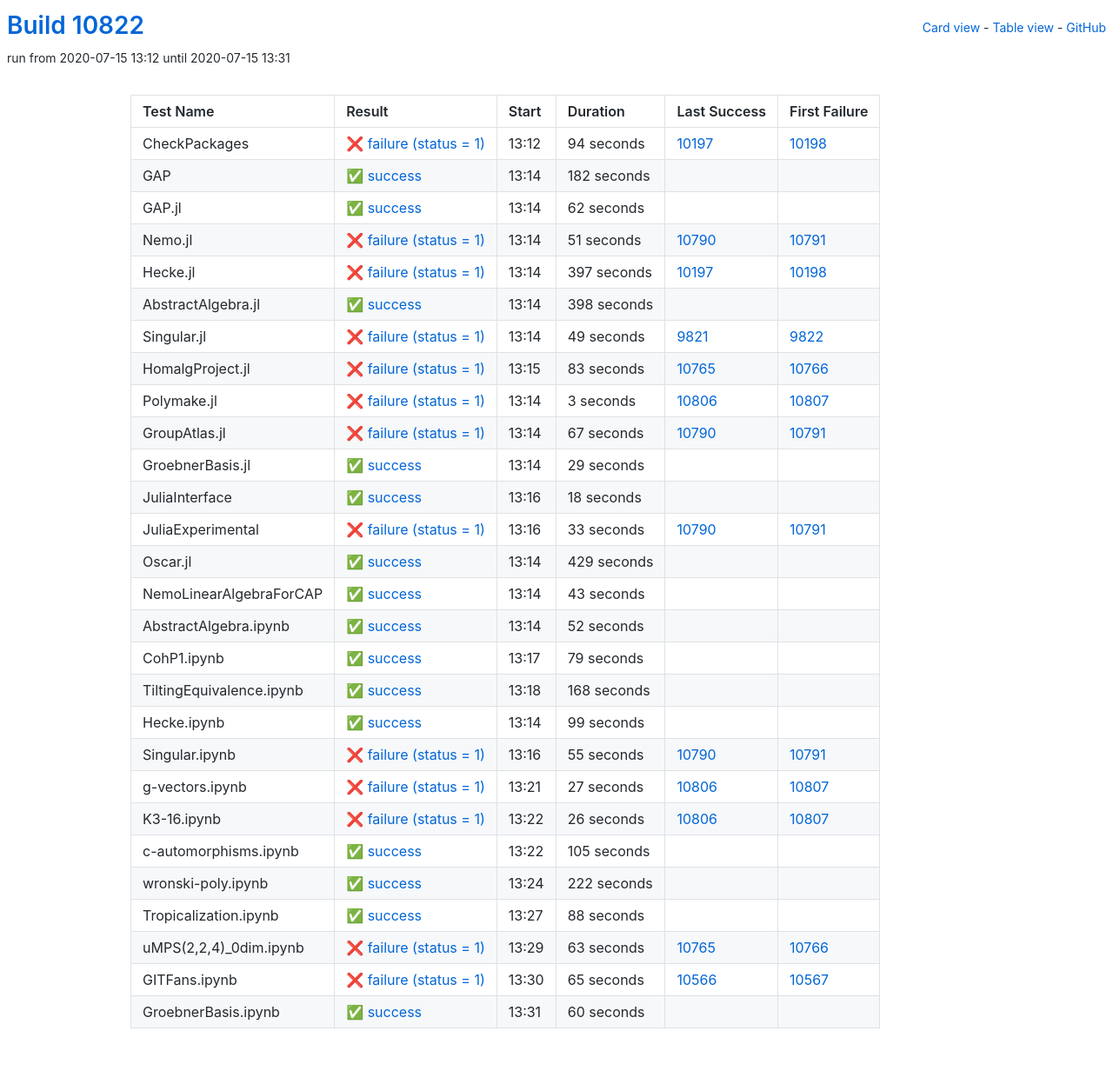
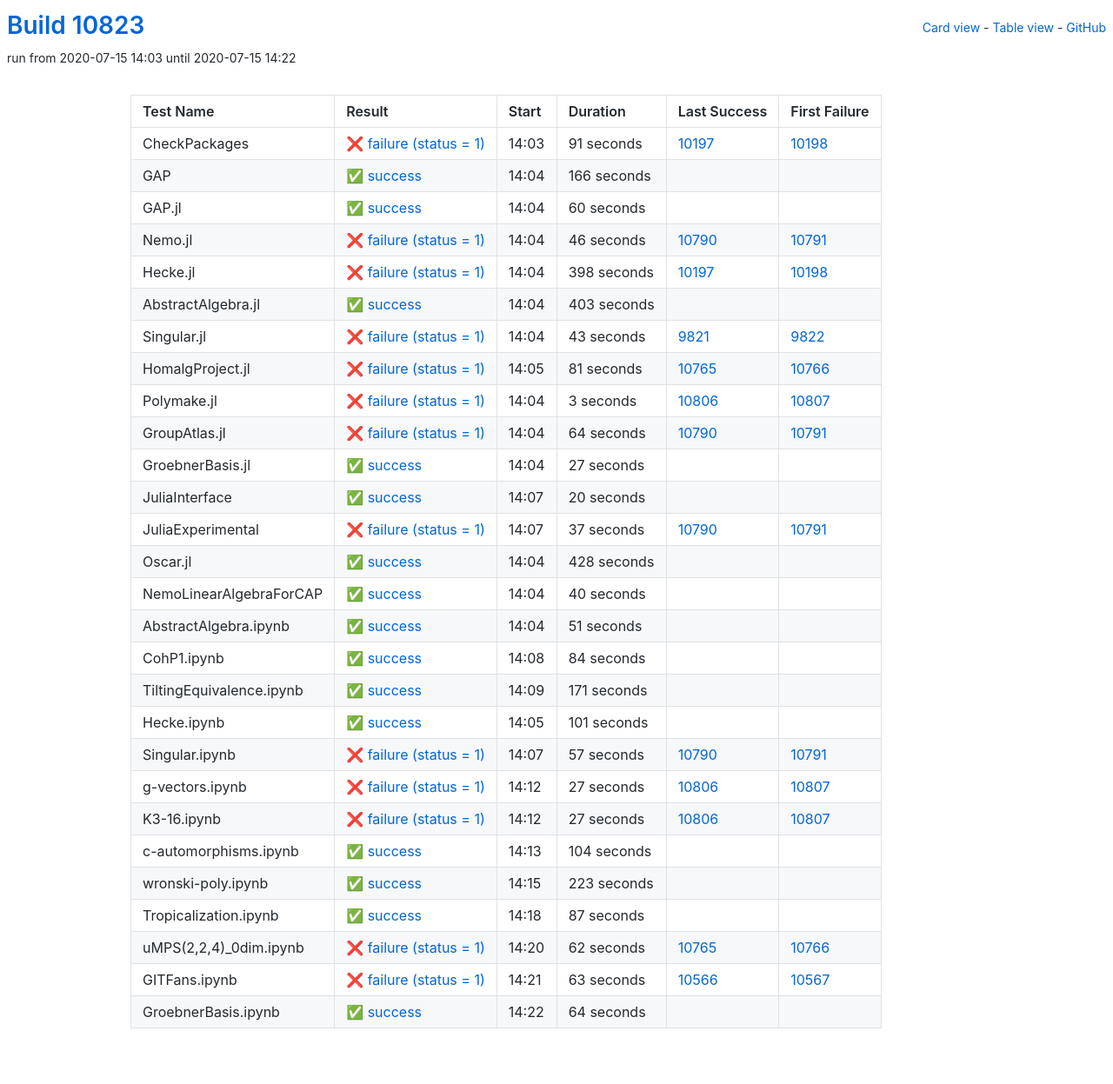
Before and after one commit to oscar-system/oscar-ci-status, a Jekyll site: the page built from table.html, in a window 1280 px wide. Shown: the whole page at 87% size. Built offline with Jekyll 4.4.1, drawn with Linux system fonts in a browser that asks for light colours.

Commit message:
Build #10823

```diff
--- a/_data/ci.yml
+++ b/_data/ci.yml
@@ -1,6 +1,6 @@
 ---
-build: 10822
-build_url: https://oscarci.mathematik.uni-kl.de/job/oscar/10822/
+build: 10823
+build_url: https://oscarci.mathematik.uni-kl.de/job/oscar/10823/
 job: oscar
 organization: oscar-system
 repo: oscar-ci-status
@@ -8,104 +8,104 @@
 tests:
 - name: CheckPackages
   id: checkpackages
-  log: https://oscarci.mathematik.uni-kl.de/job/oscar/10822/artifact/logs/build-10822/CheckPackages.log
-  start: 2020-07-15 13:12
+  log: https://oscarci.mathematik.uni-kl.de/job/oscar/10823/artifact/logs/build-10823/CheckPackages.log
+  start: 2020-07-15 14:03
   success: false
   exitcode: 1
   status: failure
-  duration: 94
+  duration: 91
   last_success: 10197
   last_success_url: https://oscarci.mathematik.uni-kl.de/job/oscar/10197/
   first_failure: 10198
   first_failure_url: https://oscarci.mathematik.uni-kl.de/job/oscar/10198/
 - name: GAP
   id: gap
-  log: https://oscarci.mathematik.uni-kl.de/job/oscar/10822/artifact/logs/build-10822/GAP.log
-  start: 2020-07-15 13:14
+  log: https://oscarci.mathematik.uni-kl.de/job/oscar/10823/artifact/logs/build-10823/GAP.log
+  start: 2020-07-15 14:04
   success: true
   exitcode: 0
   status: success
-  duration: 182
+  duration: 166
   last_success: false
   last_success_url:
   first_failure: false
   first_failure_url:
 - name: GAP.jl
   id: gap-jl
-  log: https://oscarci.mathematik.uni-kl.de/job/oscar/10822/artifact/logs/build-10822/GAP.jl.log
-  start: 2020-07-15 13:14
+  log: https://oscarci.mathematik.uni-kl.de/job/oscar/10823/artifact/logs/build-10823/GAP.jl.log
+  start: 2020-07-15 14:04
   success: true
   exitcode: 0
   status: success
-  duration: 62
+  duration: 60
   last_success: false
   last_success_url:
   first_failure: false
   first_failure_url:
 - name: Nemo.jl
   id: nemo-jl
-  log: https://oscarci.mathematik.uni-kl.de/job/oscar/10822/artifact/logs/build-10822/Nemo.jl.log
-  start: 2020-07-15 13:14
+  log: https://oscarci.mathematik.uni-kl.de/job/oscar/10823/artifact/logs/build-10823/Nemo.jl.log
+  start: 2020-07-15 14:04
   success: false
   exitcode: 1
   status: failure
-  duration: 51
+  duration: 46
   last_success: 10790
   last_success_url: https://oscarci.mathematik.uni-kl.de/job/oscar/10790/
   first_failure: 10791
   first_failure_url: https://oscarci.mathematik.uni-kl.de/job/oscar/10791/
 - name: Hecke.jl
   id: hecke-jl
-  log: https://oscarci.mathematik.uni-kl.de/job/oscar/10822/artifact/logs/build-10822/Hecke.jl.log
-  start: 2020-07-15 13:14
+  log: https://oscarci.mathematik.uni-kl.de/job/oscar/10823/artifact/logs/build-10823/Hecke.jl.log
+  start: 2020-07-15 14:04
   success: false
   exitcode: 1
   status: failure
-  duration: 397
+  duration: 398
   last_success: 10197
   last_success_url: https://oscarci.mathematik.uni-kl.de/job/oscar/10197/
   first_failure: 10198
   first_failure_url: https://oscarci.mathematik.uni-kl.de/job/oscar/10198/
 - name: AbstractAlgebra.jl
   id: abstractalgebra-jl
-  log: https://oscarci.mathematik.uni-kl.de/job/oscar/10822/artifact/logs/build-10822/AbstractAlgebra.jl.log
-  start: 2020-07-15 13:14
+  log: https://oscarci.mathematik.uni-kl.de/job/oscar/10823/artifact/logs/build-10823/AbstractAlgebra.jl.log
+  start: 2020-07-15 14:04
   success: true
   exitcode: 0
   status: success
-  duration: 398
+  duration: 403
   last_success: false
   last_success_url:
   first_failure: false
   first_failure_url:
 - name: Singular.jl
   id: singular-jl
-  log: https://oscarci.mathematik.uni-kl.de/job/oscar/10822/artifact/logs/build-10822/Singular.jl.log
-  start: 2020-07-15 13:14
+  log: https://oscarci.mathematik.uni-kl.de/job/oscar/10823/artifact/logs/build-10823/Singular.jl.log
+  start: 2020-07-15 14:04
   success: false
   exitcode: 1
   status: failure
-  duration: 49
+  duration: 43
   last_success: 9821
   last_success_url: https://oscarci.mathematik.uni-kl.de/job/oscar/9821/
   first_failure: 9822
   first_failure_url: https://oscarci.mathematik.uni-kl.de/job/oscar/9822/
 - name: HomalgProject.jl
   id: homalgproject-jl
-  log: https://oscarci.mathematik.uni-kl.de/job/oscar/10822/artifact/logs/build-10822/HomalgProject.jl.log
-  start: 2020-07-15 13:15
+  log: https://oscarci.mathematik.uni-kl.de/job/oscar/10823/artifact/logs/build-10823/HomalgProject.jl.log
+  start: 2020-07-15 14:05
   success: false
   exitcode: 1
   status: failure
-  duration: 83
+  duration: 81
   last_success: 10765
   last_success_url: https://oscarci.mathematik.uni-kl.de/job/oscar/10765/
   first_failure: 10766
   first_failure_url: https://oscarci.mathematik.uni-kl.de/job/oscar/10766/
 - name: Polymake.jl
   id: polymake-jl
-  log: https://oscarci.mathematik.uni-kl.de/job/oscar/10822/artifact/logs/build-10822/Polymake.jl.log
-  start: 2020-07-15 13:14
+  log: https://oscarci.mathematik.uni-kl.de/job/oscar/10823/artifact/logs/build-10823/Polymake.jl.log
+  start: 2020-07-15 14:04
   success: false
   exitcode: 1
   status: failure
@@ -116,140 +116,140 @@
   first_failure_url: https://oscarci.mathematik.uni-kl.de/job/oscar/10807/
 - name: GroupAtlas.jl
   id: groupatlas-jl
-  log: https://oscarci.mathematik.uni-kl.de/job/oscar/10822/artifact/logs/build-10822/GroupAtlas.jl.log
-  start: 2020-07-15 13:14
+  log: https://oscarci.mathematik.uni-kl.de/job/oscar/10823/artifact/logs/build-10823/GroupAtlas.jl.log
+  start: 2020-07-15 14:04
   success: false
   exitcode: 1
   status: failure
-  duration: 67
+  duration: 64
   last_success: 10790
   last_success_url: https://oscarci.mathematik.uni-kl.de/job/oscar/10790/
   first_failure: 10791
   first_failure_url: https://oscarci.mathematik.uni-kl.de/job/oscar/10791/
 - name: GroebnerBasis.jl
   id: groebnerbasis-jl
-  log: https://oscarci.mathematik.uni-kl.de/job/oscar/10822/artifact/logs/build-10822/GroebnerBasis.jl.log
-  start: 2020-07-15 13:14
+  log: https://oscarci.mathematik.uni-kl.de/job/oscar/10823/artifact/logs/build-10823/GroebnerBasis.jl.log
+  start: 2020-07-15 14:04
   success: true
   exitcode: 0
   status: success
-  duration: 29
+  duration: 27
   last_success: false
   last_success_url:
   first_failure: false
   first_failure_url:
 - name: JuliaInterface
   id: juliainterface
-  log: https://oscarci.mathematik.uni-kl.de/job/oscar/10822/artifact/logs/build-10822/JuliaInterface.log
-  start: 2020-07-15 13:16
+  log: https://oscarci.mathematik.uni-kl.de/job/oscar/10823/artifact/logs/build-10823/JuliaInterface.log
+  start: 2020-07-15 14:07
   success: true
   exitcode: 0
   status: success
-  duration: 18
+  duration: 20
   last_success: false
   last_success_url:
   first_failure: false
   first_failure_url:
 - name: JuliaExperimental
   id: juliaexperimental
-  log: https://oscarci.mathematik.uni-kl.de/job/oscar/10822/artifact/logs/build-10822/JuliaExperimental.log
-  start: 2020-07-15 13:16
+  log: https://oscarci.mathematik.uni-kl.de/job/oscar/10823/artifact/logs/build-10823/JuliaExperimental.log
+  start: 2020-07-15 14:07
   success: false
   exitcode: 1
   status: failure
-  duration: 33
+  duration: 37
   last_success: 10790
   last_success_url: https://oscarci.mathematik.uni-kl.de/job/oscar/10790/
   first_failure: 10791
   first_failure_url: https://oscarci.mathematik.uni-kl.de/job/oscar/10791/
 - name: Oscar.jl
   id: oscar-jl
-  log: https://oscarci.mathematik.uni-kl.de/job/oscar/10822/artifact/logs/build-10822/Oscar.jl.log
-  start: 2020-07-15 13:14
+  log: https://oscarci.mathematik.uni-kl.de/job/oscar/10823/artifact/logs/build-10823/Oscar.jl.log
+  start: 2020-07-15 14:04
   success: true
   exitcode: 0
   status: success
-  duration: 429
+  duration: 428
   last_success: false
   last_success_url:
   first_failure: false
   first_failure_url:
 - name: NemoLinearAlgebraForCAP
   id: nemolinearalgebraforcap
-  log: https://oscarci.mathematik.uni-kl.de/job/oscar/10822/artifact/logs/build-10822/NemoLinearAlgebraForCAP.log
-  start: 2020-07-15 13:14
+  log: https://oscarci.mathematik.uni-kl.de/job/oscar/10823/artifact/logs/build-10823/NemoLinearAlgebraForCAP.log
+  start: 2020-07-15 14:04
   success: true
   exitcode: 0
   status: success
-  duration: 43
+  duration: 40
   last_success: false
   last_success_url:
   first_failure: false
   first_failure_url:
 - name: AbstractAlgebra.ipynb
   id: abstractalgebra-ipynb
-  log: https://oscarci.mathematik.uni-kl.de/job/oscar/10822/artifact/logs/build-10822/AbstractAlgebra.ipynb.log
-  start: 2020-07-15 13:14
+  log: https://oscarci.mathematik.uni-kl.de/job/oscar/10823/artifact/logs/build-10823/AbstractAlgebra.ipynb.log
+  start: 2020-07-15 14:04
   success: true
   exitcode: 0
   status: success
-  duration: 52
+  duration: 51
   last_success: false
   last_success_url:
   first_failure: false
   first_failure_url:
 - name: CohP1.ipynb
   id: cohp1-ipynb
-  log: https://oscarci.mathematik.uni-kl.de/job/oscar/10822/artifact/logs/build-10822/CohP1.ipynb.log
-  start: 2020-07-15 13:17
+  log: https://oscarci.mathematik.uni-kl.de/job/oscar/10823/artifact/logs/build-10823/CohP1.ipynb.log
+  start: 2020-07-15 14:08
   success: true
   exitcode: 0
   status: success
-  duration: 79
+  duration: 84
   last_success: false
   last_success_url:
   first_failure: false
   first_failure_url:
 - name: TiltingEquivalence.ipynb
   id: tiltingequivalence-ipynb
-  log: https://oscarci.mathematik.uni-kl.de/job/oscar/10822/artifact/logs/build-10822/TiltingEquivalence.ipynb.log
-  start: 2020-07-15 13:18
+  log: https://oscarci.mathematik.uni-kl.de/job/oscar/10823/artifact/logs/build-10823/TiltingEquivalence.ipynb.log
+  start: 2020-07-15 14:09
   success: true
   exitcode: 0
   status: success
-  duration: 168
+  duration: 171
   last_success: false
   last_success_url:
   first_failure: false
   first_failure_url:
 - name: Hecke.ipynb
   id: hecke-ipynb
-  log: https://oscarci.mathematik.uni-kl.de/job/oscar/10822/artifact/logs/build-10822/Hecke.ipynb.log
-  start: 2020-07-15 13:14
+  log: https://oscarci.mathematik.uni-kl.de/job/oscar/10823/artifact/logs/build-10823/Hecke.ipynb.log
+  start: 2020-07-15 14:05
   success: true
   exitcode: 0
   status: success
-  duration: 99
+  duration: 101
   last_success: false
   last_success_url:
   first_failure: false
   first_failure_url:
 - name: Singular.ipynb
   id: singular-ipynb
-  log: https://oscarci.mathematik.uni-kl.de/job/oscar/10822/artifact/logs/build-10822/Singular.ipynb.log
-  start: 2020-07-15 13:16
+  log: https://oscarci.mathematik.uni-kl.de/job/oscar/10823/artifact/logs/build-10823/Singular.ipynb.log
+  start: 2020-07-15 14:07
   success: false
   exitcode: 1
   status: failure
-  duration: 55
+  duration: 57
   last_success: 10790
   last_success_url: https://oscarci.mathematik.uni-kl.de/job/oscar/10790/
   first_failure: 10791
   first_failure_url: https://oscarci.mathematik.uni-kl.de/job/oscar/10791/
 - name: g-vectors.ipynb
   id: g-vectors-ipynb
-  log: https://oscarci.mathematik.uni-kl.de/job/oscar/10822/artifact/logs/build-10822/g-vectors.ipynb.log
-  start: 2020-07-15 13:21
+  log: https://oscarci.mathematik.uni-kl.de/job/oscar/10823/artifact/logs/build-10823/g-vectors.ipynb.log
+  start: 2020-07-15 14:12
   success: false
   exitcode: 1
   status: failure
@@ -260,84 +260,84 @@
   first_failure_url: https://oscarci.mathematik.uni-kl.de/job/oscar/10807/
 - name: K3-16.ipynb
   id: k3-16-ipynb
-  log: https://oscarci.mathematik.uni-kl.de/job/oscar/10822/artifact/logs/build-10822/K3-16.ipynb.log
-  start: 2020-07-15 13:22
+  log: https://oscarci.mathematik.uni-kl.de/job/oscar/10823/artifact/logs/build-10823/K3-16.ipynb.log
+  start: 2020-07-15 14:12
   success: false
   exitcode: 1
   status: failure
-  duration: 26
+  duration: 27
   last_success: 10806
   last_success_url: https://oscarci.mathematik.uni-kl.de/job/oscar/10806/
   first_failure: 10807
   first_failure_url: https://oscarci.mathematik.uni-kl.de/job/oscar/10807/
 - name: c-automorphisms.ipynb
   id: c-automorphisms-ipynb
-  log: https://oscarci.mathematik.uni-kl.de/job/oscar/10822/artifact/logs/build-10822/c-automorphisms.ipynb.log
-  start: 2020-07-15 13:22
+  log: https://oscarci.mathematik.uni-kl.de/job/oscar/10823/artifact/logs/build-10823/c-automorphisms.ipynb.log
+  start: 2020-07-15 14:13
   success: true
   exitcode: 0
   status: success
-  duration: 105
+  duration: 104
   last_success: false
   last_success_url:
   first_failure: false
   first_failure_url:
 - name: wronski-poly.ipynb
   id: wronski-poly-ipynb
-  log: https://oscarci.mathematik.uni-kl.de/job/oscar/10822/artifact/logs/build-10822/wronski-poly.ipynb.log
-  start: 2020-07-15 13:24
+  log: https://oscarci.mathematik.uni-kl.de/job/oscar/10823/artifact/logs/build-10823/wronski-poly.ipynb.log
+  start: 2020-07-15 14:15
   success: true
   exitcode: 0
   status: success
-  duration: 222
+  duration: 223
   last_success: false
   last_success_url:
   first_failure: false
   first_failure_url:
 - name: Tropicalization.ipynb
   id: tropicalization-ipynb
-  log: https://oscarci.mathematik.uni-kl.de/job/oscar/10822/artifact/logs/build-10822/Tropicalization.ipynb.log
-  start: 2020-07-15 13:27
+  log: https://oscarci.mathematik.uni-kl.de/job/oscar/10823/artifact/logs/build-10823/Tropicalization.ipynb.log
+  start: 2020-07-15 14:18
   success: true
   exitcode: 0
   status: success
-  duration: 88
+  duration: 87
   last_success: false
   last_success_url:
   first_failure: false
   first_failure_url:
 - name: uMPS(2,2,4)_0dim.ipynb
   id: umps-2-2-4-0dim-ipynb
-  log: https://oscarci.mathematik.uni-kl.de/job/oscar/10822/artifact/logs/build-10822/uMPS-2-2-4-_0dim.ipynb.log
-  start: 2020-07-15 13:29
+  log: https://oscarci.mathematik.uni-kl.de/job/oscar/10823/artifact/logs/build-10823/uMPS-2-2-4-_0dim.ipynb.log
+  start: 2020-07-15 14:20
   success: false
   exitcode: 1
   status: failure
-  duration: 63
+  duration: 62
   last_success: 10765
   last_success_url: https://oscarci.mathematik.uni-kl.de/job/oscar/10765/
   first_failure: 10766
   first_failure_url: https://oscarci.mathematik.uni-kl.de/job/oscar/10766/
 - name: GITFans.ipynb
   id: gitfans-ipynb
-  log: https://oscarci.mathematik.uni-kl.de/job/oscar/10822/artifact/logs/build-10822/GITFans.ipynb.log
-  start: 2020-07-15 13:30
+  log: https://oscarci.mathematik.uni-kl.de/job/oscar/10823/artifact/logs/build-10823/GITFans.ipynb.log
+  start: 2020-07-15 14:21
   success: false
   exitcode: 1
   status: failure
-  duration: 65
+  duration: 63
   last_success: 10566
   last_success_url: https://oscarci.mathematik.uni-kl.de/job/oscar/10566/
   first_failure: 10567
   first_failure_url: https://oscarci.mathematik.uni-kl.de/job/oscar/10567/
 - name: GroebnerBasis.ipynb
   id: groebnerbasis-ipynb
-  log: https://oscarci.mathematik.uni-kl.de/job/oscar/10822/artifact/logs/build-10822/GroebnerBasis.ipynb.log
-  start: 2020-07-15 13:31
+  log: https://oscarci.mathematik.uni-kl.de/job/oscar/10823/artifact/logs/build-10823/GroebnerBasis.ipynb.log
+  start: 2020-07-15 14:22
   success: true
   exitcode: 0
   status: success
-  duration: 60
+  duration: 64
   last_success: false
   last_success_url:
   first_failure: false
```
Also changed, not shown: README.md.
